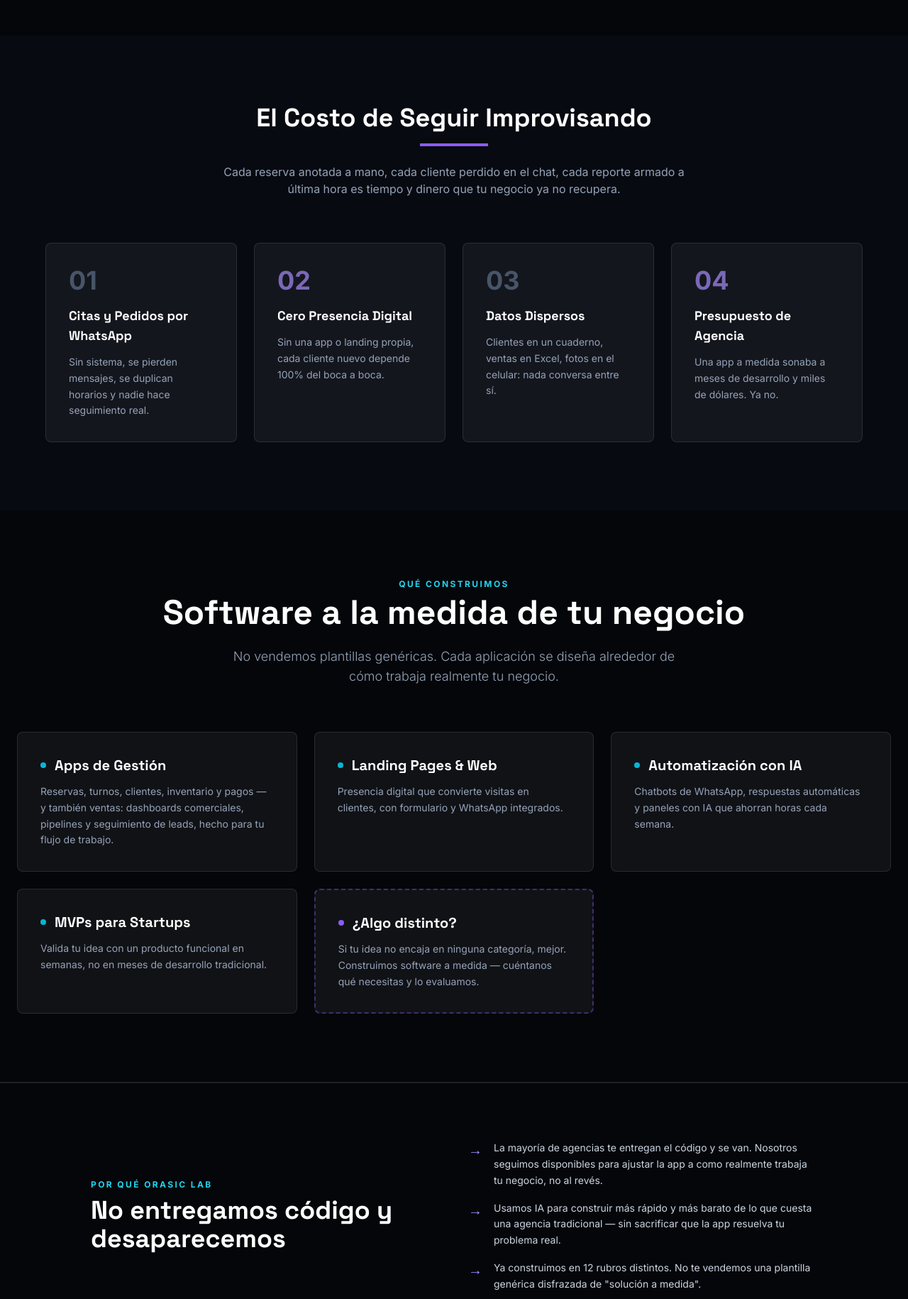
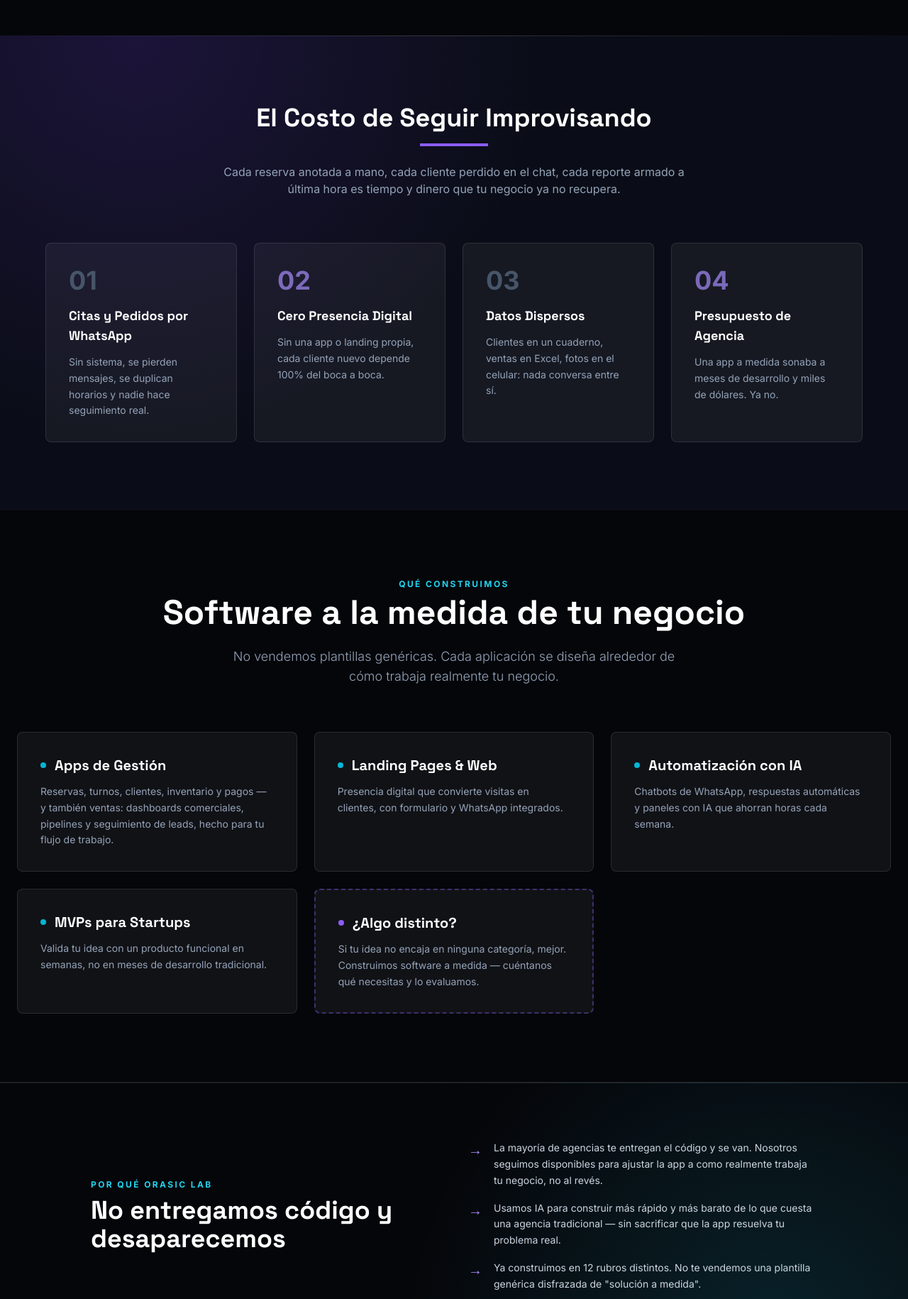
Before and after one commit to orasiconsultinggroup2-FL/orasic-lab, a plain HTML site: page index.html in a window 1280 px wide. Shown: the part 750-2580 px from the top of the page at 71% size. Drawn offline with nearby package versions, Linux system fonts and the light colour scheme.

Commit message:
Agregar profundidad visual: glows y separadores entre secciones

```diff
--- a/index.html
+++ b/index.html
@@ -36,6 +36,20 @@
         }
 
         .connector-line { background: linear-gradient(90deg, transparent, rgba(255,255,255,0.12), transparent); }
+
+        .glow-top-left {
+            background-image: radial-gradient(circle at 15% 0%, rgba(124,58,237,0.16), transparent 45%);
+        }
+        .glow-bottom-right {
+            background-image: radial-gradient(circle at 85% 100%, rgba(34,211,238,0.14), transparent 45%);
+        }
+        .seam-top { position: relative; }
+        .seam-top::before {
+            content: "";
+            position: absolute;
+            top: 0; left: 0; right: 0; height: 1px;
+            background: linear-gradient(90deg, transparent, rgba(255,255,255,0.16), transparent);
+        }
     </style>
 </head>
 <body class="smooth-scroll">
@@ -126,7 +140,7 @@
     </header>
 
     <!-- PROBLEMA -->
-    <section class="py-24 px-6 bg-[#080a11]">
+    <section class="py-24 px-6 bg-[#0a0d17] seam-top glow-top-left">
         <div class="max-w-6xl mx-auto">
             <div class="text-center mb-16">
                 <h2 class="text-3xl md:text-4xl font-bold mb-4 text-white">El Costo de Seguir Improvisando</h2>
@@ -199,7 +213,7 @@
     </section>
 
     <!-- DIFERENCIA -->
-    <section class="py-20 px-6 border-y border-white/10">
+    <section class="py-20 px-6 border-y border-white/10 glow-bottom-right">
         <div class="max-w-5xl mx-auto grid md:grid-cols-2 gap-10 items-center">
             <div>
                 <span class="text-cyan-400 font-bold text-xs tracking-[0.2em] uppercase mb-2 block">Por qué ORASIC Lab</span>
@@ -223,7 +237,7 @@
     </section>
 
     <!-- PORTAFOLIO -->
-    <section id="portafolio" class="py-24 px-6">
+    <section id="portafolio" class="py-24 px-6 glow-top-left">
         <div class="max-w-7xl mx-auto">
             <div class="text-center mb-16">
                 <span class="text-cyan-400 font-bold text-xs tracking-[0.2em] uppercase mb-2 block">Casos Reales</span>
@@ -238,7 +252,7 @@
     </section>
 
     <!-- PROCESO -->
-    <section id="proceso" class="py-24 px-6 bg-[#080a11]">
+    <section id="proceso" class="py-24 px-6 bg-[#0a0d17] seam-top glow-bottom-right">
         <div class="max-w-6xl mx-auto">
             <div class="text-center mb-16">
                 <span class="text-cyan-400 font-bold text-xs tracking-[0.2em] uppercase mb-2 block">Cómo Trabajamos</span>
@@ -272,7 +286,7 @@
     </section>
 
     <!-- FAQ -->
-    <section class="py-24 px-6">
+    <section class="py-24 px-6 glow-bottom-right">
         <div class="max-w-3xl mx-auto">
             <div class="text-center mb-12">
                 <span class="text-cyan-400 font-bold text-xs tracking-[0.2em] uppercase mb-2 block">Preguntas Frecuentes</span>
```
